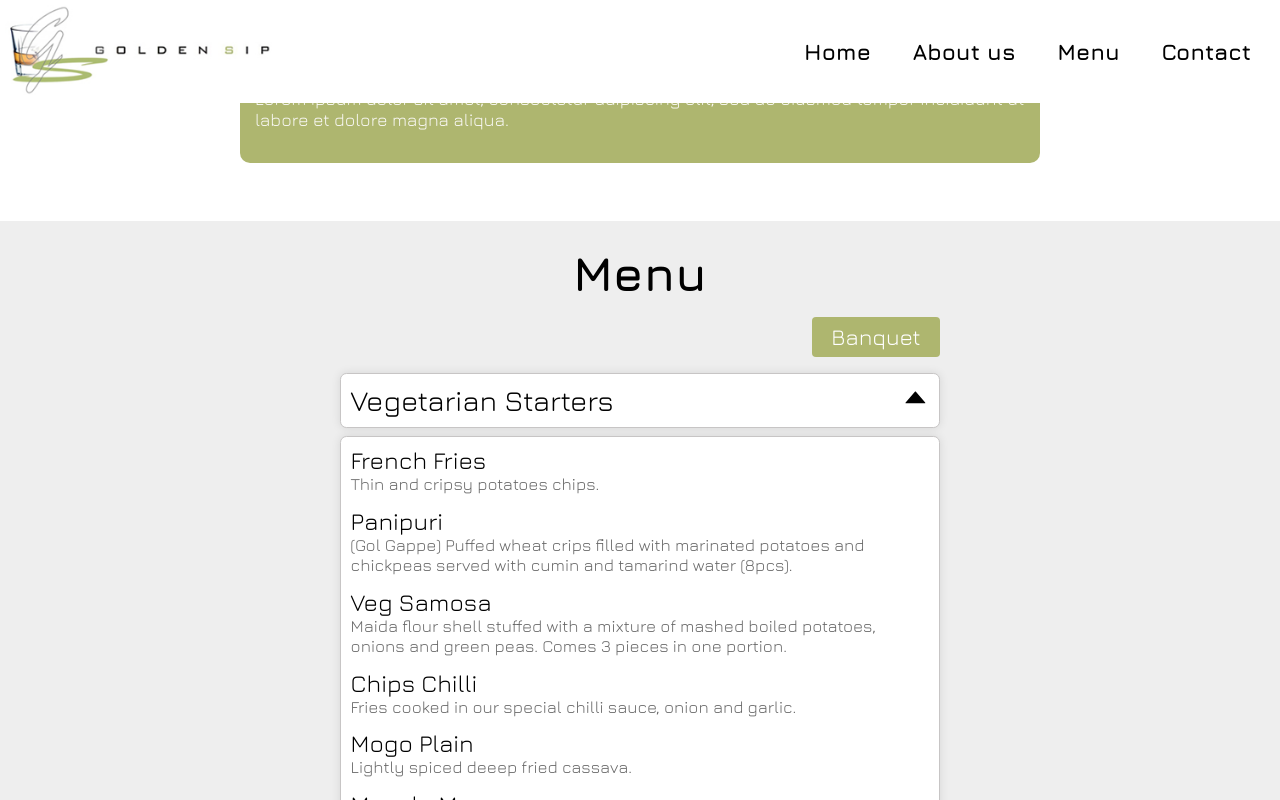
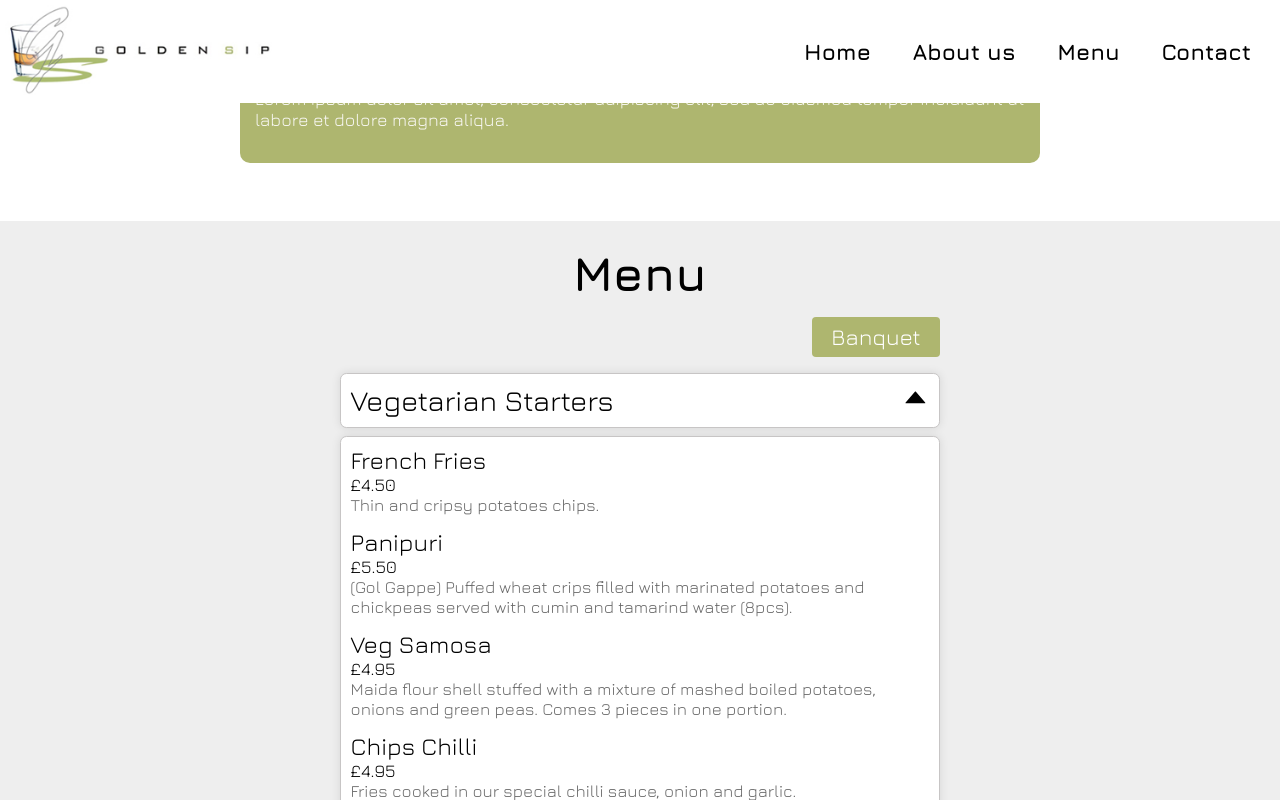
Before and after one commit to Coder-Dai/Golden-Sip, a React (Create React App) app: page / in a window 1280 px wide. Both pictures are taken after a click on the button "Vegetarian Starters". Shown: the part 1212-2012 px from the top of the page. Built offline with nearby package versions, Linux system fonts and the light colour scheme.

Commit message:
Render price property for each items in the list

```diff
--- a/src/components/Menu/MenuList.jsx
+++ b/src/components/Menu/MenuList.jsx
@@ -20,7 +20,10 @@ const MenuList = ({ label, food, info }) => {
           {info ? <p>{info}</p> : null}
             {food.map((item, i) => (
               <div key={i} className="menu-item">
+                <div className="menu-item-top">
                 <p className="menu-name">{item.name}</p>
+                <p className="menu-price">{item.price}</p>
+                </div>
                 <p className="menu-desc">{item.desc}</p>
               </div>
             ))}
```
